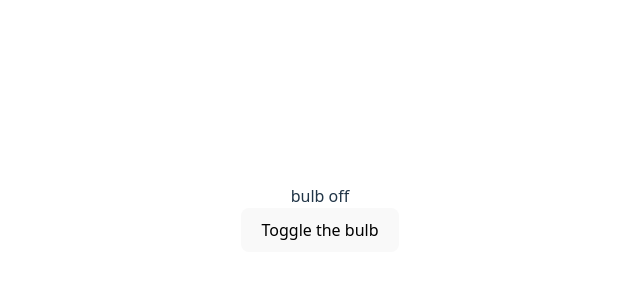
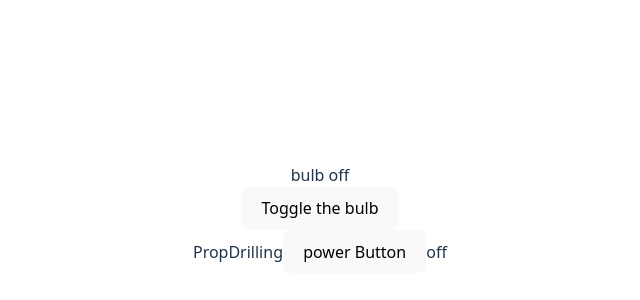
Before and after one commit to AnakinCodeWalker/code, a React (Vite) app in the folder React/week-10.2-ContextApi/: page / in a window 1280 px wide. Shown: the part 182-482 px from the top of the page, without its empty margins (320-960 px from the left). Built offline with nearby package versions, Linux system fonts and the light colour scheme.

Commit message:
created a component to understand Prop Drilling and updated the notes

```diff
--- a/React/week-10.2-ContextApi/src/App.jsx
+++ b/React/week-10.2-ContextApi/src/App.jsx
@@ -1,6 +1,6 @@
 import { useState } from 'react'
 import './App.css'
-
+import PropDrilling from './component/PropDrilling'
 // THIS IS ROLLING UP THE STATE.
 
 // usually props are passed from parent to child.
@@ -15,6 +15,7 @@ function App() {
 
   return <div>
     <LightBulb />
+    <PropDrilling/>
   </div>
 }
 
--- /dev/null
+++ b/React/week-10.2-ContextApi/src/component/PropDrilling.jsx
@@ -0,0 +1,42 @@
+import { useState } from "react"
+
+/*
+           Prop Drilling visit the notes for it
+*/
+const PropDrilling = () => {
+    const [bulb, setBulb] = useState(false)
+    return (
+        <div>PropDrilling
+            {/* even though it will not use it this will only pass it to its child variable needs to be passed via it , it is prop drilling
+        suppose u have multi-level deep component tree u have to pass props to multiple levels in here .
+        */}
+            <LightBulb bulb={bulb} setBulb={setBulb} />
+        </div>
+    )
+}
+
+function LightBulb({ bulb, setBulb }) {
+    return <>
+
+        <SetBulb setBulb={setBulb}></SetBulb>
+        <Bulb bulb={bulb}></Bulb>
+    </>
+
+}
+
+function SetBulb({ setBulb }) {
+    return <>
+        <button onClick={function () {
+            setBulb(bulb => !bulb)
+        }}>power Button</button>
+    </>
+
+
+}
+
+function Bulb({ bulb }) {
+    return <>
+        {bulb ? "on" : "off"}
+    </>
+}
+export default PropDrilling
```
Also changed, not shown: React/week-10.2-ContextApi/src/component/notes.js (added, +10 -0 lines).
